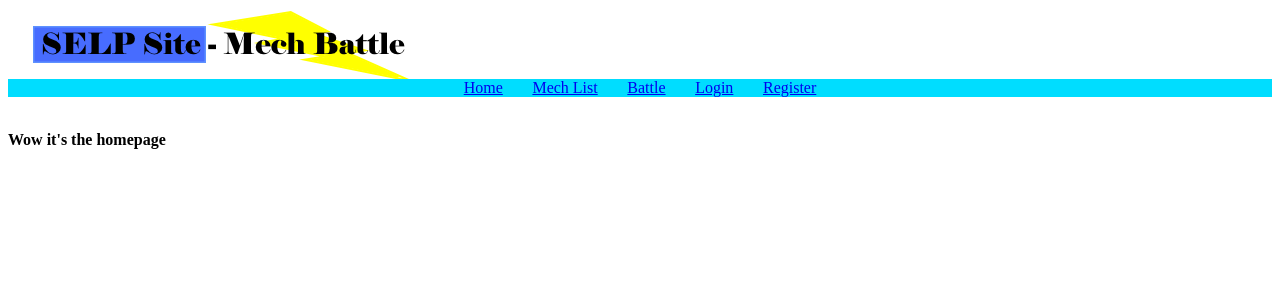
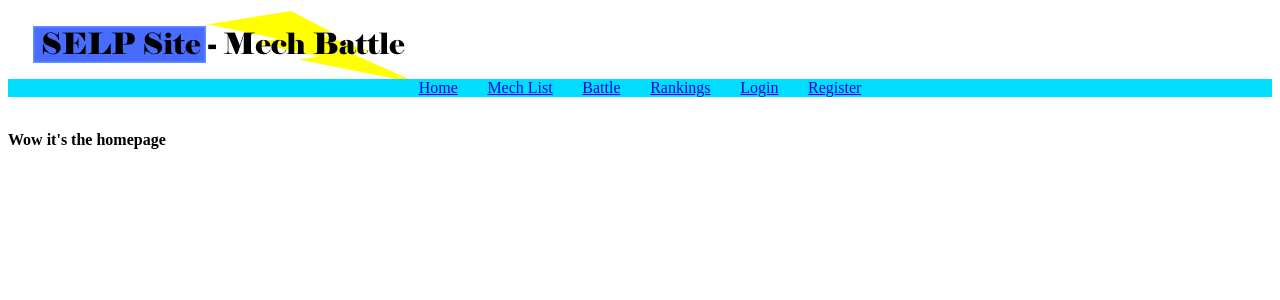
Before and after one commit to Barker404/SELP, a Django app: page / in a window 1280 px wide. Shown: the top 300 px of the page. Run offline with Django 3.2, Linux system fonts and the light colour scheme; parts of the project's set-up code (start-up, migrations or seed data) failed here and were passed over; some libraries are stand-ins or nearby versions.

Commit message:
Added a link to the rankings on the nav bar

```diff
--- a/selpsite/templates/base.html
+++ b/selpsite/templates/base.html
@@ -17,6 +17,7 @@
             <li><a href="/">Home</a></li>
             <li><a href="{% url 'index' %}">Mech List</a></li>
             <li><a href="{% url 'battle' %}">Battle</a></li>
+            <li><a href="{% url 'rankings' %}">Rankings</a></li>
             {% if user.is_authenticated %}
               <li><a href="{% url 'account' %}">{{ user.username }}</a></li>
               <li><a href="{% url 'logout' %}">Logout</a></li>
```
